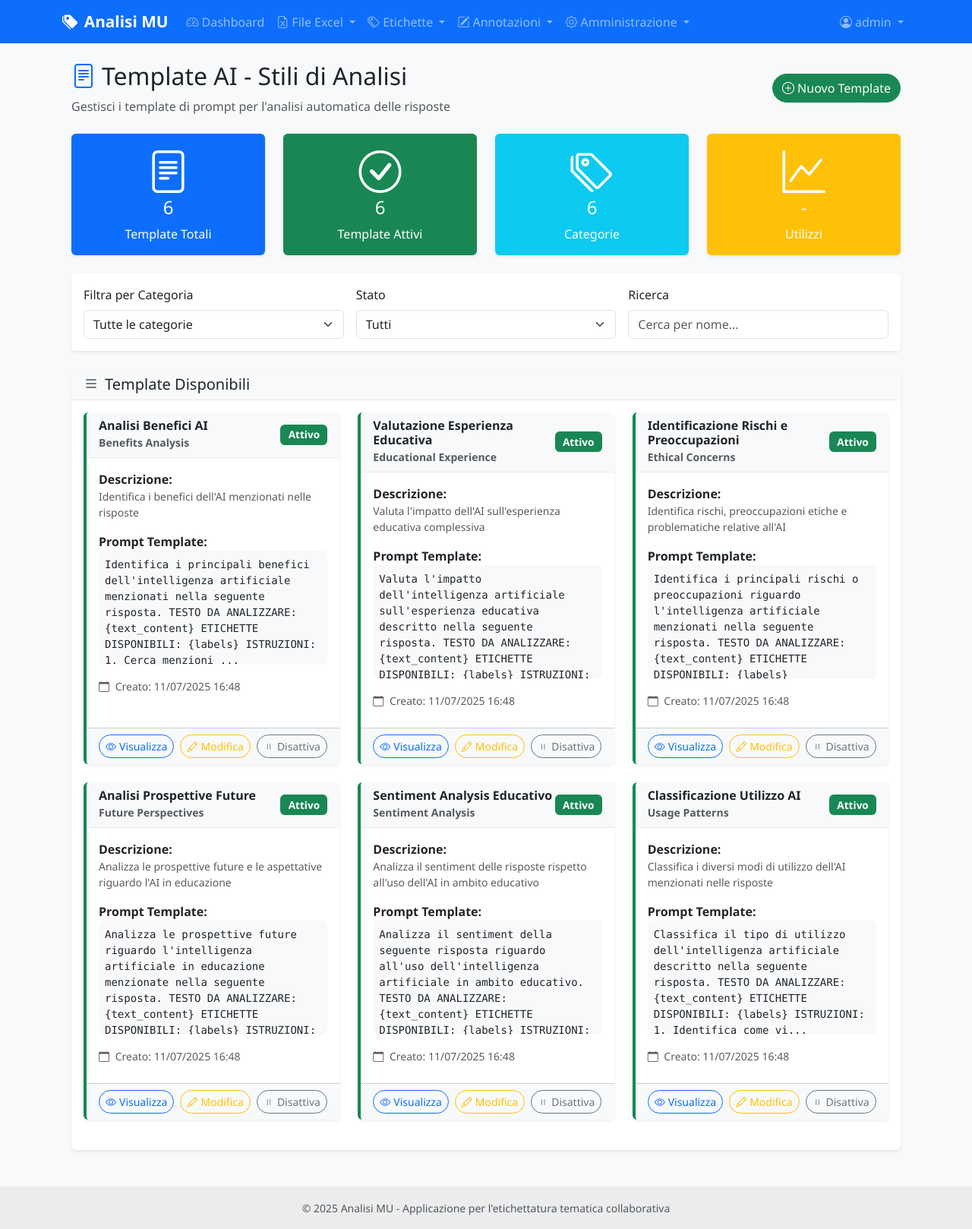
After one commit to nugh75/analisi-mu, a Flask app: page /ai/templates/manage in a window 1280 px wide. The commit adds this page. Shown: the whole page at 76% size. Run offline with Flask 3, Linux system fonts and the light colour scheme; a user stored in the database is signed in; some libraries are stand-ins or nearby versions.

Commit message:
templete

```diff
--- a/routes/ai.py
+++ b/routes/ai.py
@@ -6,12 +6,97 @@ from flask import Blueprint, request, jsonify, render_template, redirect, url_fo
 from flask_login import login_required, current_user
 import json
 from sqlalchemy.orm import joinedload
+from datetime import datetime
 
-from models import db, TextCell, CellAnnotation, ExcelFile, Label, AIConfiguration, Category
+from models import db, TextCell, CellAnnotation, ExcelFile, Label, AIConfiguration, Category, PromptTemplate
 from services.ai_annotator import AIAnnotatorService
 from services.ai_label_service import AILabelService
 
 ai_bp = Blueprint('ai', __name__)
+
+# Route per gestione template
+@ai_bp.route('/templates/manage')
+@login_required
+def manage_templates():
+    """Pagina per gestire i template AI"""
+    try:
+        templates = PromptTemplate.query.order_by(PromptTemplate.category, PromptTemplate.name).all()
+        categories = db.session.query(PromptTemplate.category).distinct().filter(
+            PromptTemplate.category.isnot(None)
+        ).all()
+        categories = [cat[0] for cat in categories if cat[0]]
+
+        active_count = PromptTemplate.query.filter_by(is_active=True).count()
+
+        return render_template('ai/templates.html',
+                             templates=templates,
+                             categories=categories,
+                             active_count=active_count)
+    except Exception as e:
+        flash(f'Errore nel caricamento dei template: {str(e)}', 'error')
+        return redirect(url_for('main.dashboard'))
+
+@ai_bp.route('/templates/create', methods=['POST'])
+@login_required
+def create_template():
+    """Crea un nuovo template"""
+    try:
+        data = request.get_json()
+
+        template = PromptTemplate(
+            name=data['name'],
+            category=data['category'],
+            description=data.get('description'),
+            template_text=data['template_text'],
+            is_active=data.get('is_active', True),
+            created_at=datetime.utcnow()
+        )
+
+        db.session.add(template)
+        db.session.commit()
+
+        return jsonify({'success': True, 'template_id': template.id})
+    except Exception as e:
+        db.session.rollback()
+        return jsonify({'success': False, 'error': str(e)}), 500
+
+@ai_bp.route('/templates/<int:template_id>')
+@login_required
+def get_template(template_id):
+    """Recupera i dettagli di un template"""
+    try:
+        template = PromptTemplate.query.get_or_404(template_id)
+
+        return jsonify({
+            'success': True,
+            'template': {
+                'id': template.id,
+                'name': template.name,
+                'category': template.category,
+                'description': template.description,
+                'template_text': template.template_text,
+                'is_active': template.is_active,
+                'created_at': template.created_at.isoformat() if template.created_at else None
+            }
+        })
+    except Exception as e:
+        return jsonify({'success': False, 'error': str(e)}), 500
+
+@ai_bp.route('/templates/<int:template_id>/toggle', methods=['POST'])
+@login_required
+def toggle_template(template_id):
+    """Attiva/disattiva un template"""
+    try:
+        data = request.get_json()
+        template = PromptTemplate.query.get_or_404(template_id)
+
+        template.is_active = data['is_active']
+        db.session.commit()
+
+        return jsonify({'success': True})
+    except Exception as e:
+        db.session.rollback()
+        return jsonify({'success': False, 'error': str(e)}), 500
 
 # ...existing routes...
 
--- /dev/null
+++ b/templates/ai/templates.html
@@ -0,0 +1,418 @@
+{% extends "base.html" %}
+
+{% block title %}Template AI - Stili di Analisi{% endblock %}
+
+{% block content %}
+<div class="container-fluid">
+    <div class="row mb-4">
+        <div class="col-12">
+            <div class="d-flex justify-content-between align-items-center">
+                <div>
+                    <h2>
+                        <i class="bi bi-file-text me-2 text-primary"></i>Template AI - Stili di Analisi
+                    </h2>
+                    <p class="text-muted mb-0">
+                        Gestisci i template di prompt per l'analisi automatica delle risposte
+                    </p>
+                </div>
+                <div>
+                    <button class="btn btn-success" data-bs-toggle="modal" data-bs-target="#createTemplateModal">
+                        <i class="bi bi-plus-circle me-1"></i>Nuovo Template
+                    </button>
+                </div>
+            </div>
+        </div>
+    </div>
+
+    <!-- Statistiche -->
+    <div class="row mb-4">
+        <div class="col-md-3">
+            <div class="card bg-primary text-white">
+                <div class="card-body text-center">
+                    <i class="bi bi-file-text display-4 mb-2"></i>
+                    <h4 id="total-templates">{{ templates|length }}</h4>
+                    <p class="mb-0">Template Totali</p>
+                </div>
+            </div>
+        </div>
+        <div class="col-md-3">
+            <div class="card bg-success text-white">
+                <div class="card-body text-center">
+                    <i class="bi bi-check-circle display-4 mb-2"></i>
+                    <h4 id="active-templates">{{ active_count }}</h4>
+                    <p class="mb-0">Template Attivi</p>
+                </div>
+            </div>
+        </div>
+        <div class="col-md-3">
+            <div class="card bg-info text-white">
+                <div class="card-body text-center">
+                    <i class="bi bi-tags display-4 mb-2"></i>
+                    <h4 id="categories-count">{{ categories|length }}</h4>
+                    <p class="mb-0">Categorie</p>
+                </div>
+            </div>
+        </div>
+        <div class="col-md-3">
+            <div class="card bg-warning text-white">
+                <div class="card-body text-center">
+                    <i class="bi bi-graph-up display-4 mb-2"></i>
+                    <h4 id="usage-count">-</h4>
+                    <p class="mb-0">Utilizzi</p>
+                </div>
+            </div>
+        </div>
+    </div>
+
+    <!-- Filtri -->
+    <div class="row mb-4">
+        <div class="col-12">
+            <div class="card">
+                <div class="card-body">
+                    <div class="row g-3">
+                        <div class="col-md-4">
+                            <label class="form-label">Filtra per Categoria</label>
+                            <select id="category-filter" class="form-select">
+                                <option value="">Tutte le categorie</option>
+                                {% for category in categories %}
+                                <option value="{{ category }}">{{ category }}</option>
+                                {% endfor %}
+                            </select>
+                        </div>
+                        <div class="col-md-4">
+                            <label class="form-label">Stato</label>
+                            <select id="status-filter" class="form-select">
+                                <option value="">Tutti</option>
+                                <option value="active">Solo Attivi</option>
+                                <option value="inactive">Solo Inattivi</option>
+                            </select>
+                        </div>
+                        <div class="col-md-4">
+                            <label class="form-label">Ricerca</label>
+                            <input type="text" id="search-filter" class="form-control" placeholder="Cerca per nome...">
+                        </div>
+                    </div>
+                </div>
+            </div>
+        </div>
+    </div>
+
+    <!-- Lista Template -->
+    <div class="row">
+        <div class="col-12">
+            <div class="card">
+                <div class="card-header">
+                    <h5 class="mb-0">
+                        <i class="bi bi-list me-2"></i>Template Disponibili
+                    </h5>
+                </div>
+                <div class="card-body">
+                    <div class="row" id="templates-container">
+                        {% for template in templates %}
+                        <div class="col-lg-6 col-xl-4 mb-4 template-card"
+                             data-category="{{ template.category }}"
+                             data-status="{{ 'active' if template.is_active else 'inactive' }}"
+                             data-name="{{ template.name.lower() }}">
+                            <div class="card h-100 border-start border-4 {{ 'border-success' if template.is_active else 'border-secondary' }}">
+                                <div class="card-header d-flex justify-content-between align-items-center">
+                                    <div>
+                                        <h6 class="mb-0 fw-bold">{{ template.name }}</h6>
+                                        <small class="text-muted">{{ template.category }}</small>
+                                    </div>
+                                    <div class="d-flex gap-1">
+                                        {% if template.is_active %}
+                                        <span class="badge bg-success">Attivo</span>
+                                        {% else %}
+                                        <span class="badge bg-secondary">Inattivo</span>
+                                        {% endif %}
+                                    </div>
+                                </div>
+                                <div class="card-body">
+                                    <div class="mb-3">
+                                        <strong>Descrizione:</strong>
+                                        <p class="text-muted small">{{ template.description or 'Nessuna descrizione disponibile' }}</p>
+                                    </div>
+
+                                    <div class="mb-3">
+                                        <strong>Prompt Template:</strong>
+                                        <div class="bg-light p-2 rounded small font-monospace" style="max-height: 150px; overflow-y: auto;">
+                                            {{ template.template_text[:200] }}{% if template.template_text|length > 200 %}...{% endif %}
+                                        </div>
+                                    </div>
+
+                                    {% if template.created_at %}
+                                    <div class="mb-2">
+                                        <small class="text-muted">
+                                            <i class="bi bi-calendar me-1"></i>
+                                            Creato: {{ template.created_at.strftime('%d/%m/%Y %H:%M') }}
+                                        </small>
+                                    </div>
+                                    {% endif %}
+                                </div>
+                                <div class="card-footer bg-light">
+                                    <div class="d-flex gap-2">
+                                        <button class="btn btn-sm btn-outline-primary" onclick="viewTemplate({{ template.id }})">
+                                            <i class="bi bi-eye me-1"></i>Visualizza
+                                        </button>
+                                        <button class="btn btn-sm btn-outline-warning" onclick="editTemplate({{ template.id }})">
+                                            <i class="bi bi-pencil me-1"></i>Modifica
+                                        </button>
+                                        {% if template.is_active %}
+                                        <button class="btn btn-sm btn-outline-secondary" onclick="toggleTemplate({{ template.id }}, false)">
+                                            <i class="bi bi-pause me-1"></i>Disattiva
+                                        </button>
+                                        {% else %}
+                                        <button class="btn btn-sm btn-outline-success" onclick="toggleTemplate({{ template.id }}, true)">
+                                            <i class="bi bi-play me-1"></i>Attiva
+                                        </button>
+                                        {% endif %}
+                                    </div>
+                                </div>
+                            </div>
+                        </div>
+                        {% endfor %}
+                    </div>
+                </div>
+            </div>
+        </div>
+    </div>
+</div>
+
+<!-- Modal per Creare Nuovo Template -->
+<div class="modal fade" id="createTemplateModal" tabindex="-1">
+    <div class="modal-dialog modal-xl">
+        <div class="modal-content">
+            <div class="modal-header">
+                <h5 class="modal-title">
+                    <i class="bi bi-plus-circle me-2"></i>Nuovo Template AI
+                </h5>
+                <button type="button" class="btn-close" data-bs-dismiss="modal"></button>
+            </div>
+            <div class="modal-body">
+                <form id="createTemplateForm">
+                    <div class="row g-3">
+                        <div class="col-md-6">
+                            <label class="form-label">Nome Template</label>
+                            <input type="text" class="form-control" id="template-name" required>
+                        </div>
+                        <div class="col-md-6">
+                            <label class="form-label">Categoria</label>
+                            <select class="form-select" id="template-category" required>
+                                <option value="">Seleziona categoria...</option>
+                                <option value="Sentiment Analysis">Sentiment Analysis</option>
+                                <option value="Usage Patterns">Usage Patterns</option>
+                                <option value="Benefits Analysis">Benefits Analysis</option>
+                                <option value="Ethical Concerns">Ethical Concerns</option>
+                                <option value="Educational Experience">Educational Experience</option>
+                                <option value="Future Perspectives">Future Perspectives</option>
+                                <option value="Content Classification">Content Classification</option>
+                                <option value="Quality Assessment">Quality Assessment</option>
+                            </select>
+                        </div>
+                        <div class="col-12">
+                            <label class="form-label">Descrizione</label>
+                            <textarea class="form-control" id="template-description" rows="2" placeholder="Descrivi lo scopo di questo template..."></textarea>
+                        </div>
+                        <div class="col-12">
+                            <label class="form-label">Template di Prompt</label>
+                            <textarea class="form-control" id="template-text" rows="10" required
+                                      placeholder="Inserisci il prompt template. Usa {text_content} per il contenuto della cella e {labels} per le etichette disponibili..."></textarea>
+                            <div class="form-text">
+                                Variabili disponibili: {text_content}, {labels}, {question}, {file_name}
+                            </div>
+                        </div>
+                        <div class="col-md-6">
+                            <div class="form-check">
+                                <input class="form-check-input" type="checkbox" id="template-active" checked>
+                                <label class="form-check-label" for="template-active">
+                                    Template attivo
+                                </label>
+                            </div>
+                        </div>
+                    </div>
+                </form>
+            </div>
+            <div class="modal-footer">
+                <button type="button" class="btn btn-outline-secondary" data-bs-dismiss="modal">
+                    <i class="bi bi-x me-1"></i>Annulla
+                </button>
+                <button type="button" class="btn btn-success" onclick="createTemplate()">
+                    <i class="bi bi-save me-1"></i>Crea Template
+                </button>
+            </div>
+        </div>
+    </div>
+</div>
+
+<!-- Modal per Visualizzare Template -->
+<div class="modal fade" id="viewTemplateModal" tabindex="-1">
+    <div class="modal-dialog modal-xl">
+        <div class="modal-content">
+            <div class="modal-header">
+                <h5 class="modal-title">
+                    <i class="bi bi-eye me-2"></i>Visualizza Template
+                </h5>
+                <button type="button" class="btn-close" data-bs-dismiss="modal"></button>
+            </div>
+            <div class="modal-body">
+                <div id="template-details"></div>
+            </div>
+            <div class="modal-footer">
+                <button type="button" class="btn btn-outline-secondary" data-bs-dismiss="modal">
+                    <i class="bi bi-x me-1"></i>Chiudi
+                </button>
+            </div>
+        </div>
+    </div>
+</div>
+{% endblock %}
+
+{% block extra_js %}
+<script>
+document.addEventListener('DOMContentLoaded', function() {
+    // Gestione filtri
+    const categoryFilter = document.getElementById('category-filter');
+    const statusFilter = document.getElementById('status-filter');
+    const searchFilter = document.getElementById('search-filter');
+
+    [categoryFilter, statusFilter, searchFilter].forEach(filter => {
+        filter.addEventListener('change', applyFilters);
+        filter.addEventListener('keyup', applyFilters);
+    });
+
+    function applyFilters() {
+        const categoryValue = categoryFilter.value.toLowerCase();
+        const statusValue = statusFilter.value;
+        const searchValue = searchFilter.value.toLowerCase();
+
+        const cards = document.querySelectorAll('.template-card');
+
+        cards.forEach(card => {
+            const category = card.dataset.category.toLowerCase();
+            const status = card.dataset.status;
+            const name = card.dataset.name;
+
+            let show = true;
+
+            if (categoryValue && !category.includes(categoryValue)) show = false;
+            if (statusValue && status !== statusValue) show = false;
+            if (searchValue && !name.includes(searchValue)) show = false;
+
+            card.style.display = show ? 'block' : 'none';
+        });
+    }
+});
+
+// Funzioni per gestione template
+async function createTemplate() {
+    const formData = {
+        name: document.getElementById('template-name').value,
+        category: document.getElementById('template-category').value,
+        description: document.getElementById('template-description').value,
+        template_text: document.getElementById('template-text').value,
+        is_active: document.getElementById('template-active').checked
+    };
+
+    if (!formData.name || !formData.category || !formData.template_text) {
+        alert('Compila tutti i campi obbligatori');
+        return;
+    }
+
+    try {
+        const response = await fetch('/ai/templates/create', {
+            method: 'POST',
+            headers: {
+                'Content-Type': 'application/json',
+            },
+            body: JSON.stringify(formData)
+        });
+
+        const data = await response.json();
+
+        if (data.success) {
+            alert('✅ Template creato con successo!');
+            location.reload();
+        } else {
+            alert('❌ Errore: ' + data.error);
+        }
+    } catch (error) {
+        console.error('Errore:', error);
+        alert('❌ Errore nella richiesta');
+    }
+}
+
+async function viewTemplate(templateId) {
+    try {
+        const response = await fetch(`/ai/templates/${templateId}`);
+        const data = await response.json();
+
+        if (data.success) {
+            const template = data.template;
+            document.getElementById('template-details').innerHTML = `
+                <div class="row g-3">
+                    <div class="col-md-6">
+                        <strong>Nome:</strong> ${template.name}
+                    </div>
+                    <div class="col-md-6">
+                        <strong>Categoria:</strong> ${template.category}
+                    </div>
+                    <div class="col-12">
+                        <strong>Descrizione:</strong>
+                        <p class="text-muted">${template.description || 'Nessuna descrizione'}</p>
+                    </div>
+                    <div class="col-12">
+                        <strong>Template di Prompt:</strong>
+                        <pre class="bg-light p-3 rounded">${template.template_text}</pre>
+                    </div>
+                    <div class="col-md-6">
+                        <strong>Stato:</strong>
+                        <span class="badge ${template.is_active ? 'bg-success' : 'bg-secondary'}">
+                            ${template.is_active ? 'Attivo' : 'Inattivo'}
+                        </span>
+                    </div>
+                    <div class="col-md-6">
+                        <strong>Creato:</strong> ${new Date(template.created_at).toLocaleString()}
+                    </div>
+                </div>
+            `;
+
+            const modal = new bootstrap.Modal(document.getElementById('viewTemplateModal'));
+            modal.show();
+        } else {
+            alert('❌ Errore nel caricamento del template');
+        }
+    } catch (error) {
+        console.error('Errore:', error);
+        alert('❌ Errore nella richiesta');
+    }
+}
+
+async function toggleTemplate(templateId, activate) {
+    try {
+        const response = await fetch(`/ai/templates/${templateId}/toggle`, {
+            method: 'POST',
+            headers: {
+                'Content-Type': 'application/json',
+            },
+            body: JSON.stringify({ is_active: activate })
+        });
+
+        const data = await response.json();
+
+        if (data.success) {
+            location.reload();
+        } else {
+            alert('❌ Errore: ' + data.error);
+        }
+    } catch (error) {
+        console.error('Errore:', error);
+        alert('❌ Errore nella richiesta');
+    }
+}
+
+function editTemplate(templateId) {
+    // Implementare modal di modifica se necessario
+    alert('Funzione di modifica in sviluppo');
+}
+</script>
+{% endblock %}
--- a/templates/base.html
+++ b/templates/base.html
@@ -96,6 +96,9 @@
                             <li><a class="dropdown-item" href="{{ url_for('admin.openrouter_models') }}">
                                 <i class="bi bi-cloud me-1"></i>Modelli OpenRouter
                             </a></li>
+                            <li><a class="dropdown-item" href="{{ url_for('ai.manage_templates') }}">
+                                <i class="bi bi-file-text me-1"></i>Template AI
+                            </a></li>
                             <li><hr class="dropdown-divider"></li>
                             <li><a class="dropdown-item" href="{{ url_for('admin.backup_page') }}">
                                 <i class="bi bi-download me-1"></i>Backup Sistema
```
Also changed, not shown: create_ai_templates.py (added, +197 -0 lines), models.py (+16 -0 lines), instance/analisi_mu.db.
